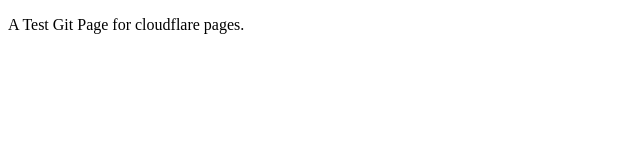
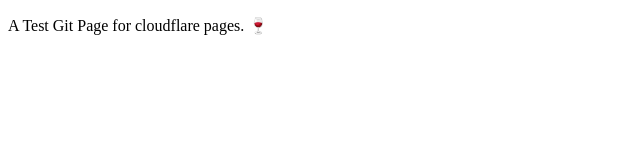
Before and after one commit to kruxor/cloudflare, a plain HTML site: page index.html in a window 1280 px wide. Shown: the full height of the page, 0-640 px from the left. Drawn offline with Linux system fonts and the light colour scheme.

Commit message:
changing index test with ssh

```diff
--- a/index.html
+++ b/index.html
@@ -6,7 +6,7 @@
   </head>
   <body>
     <p>
-      A Test Git Page for cloudflare pages.
+      A Test Git Page for cloudflare pages. 🍷
       </p>
   </body>
 </html>
```
